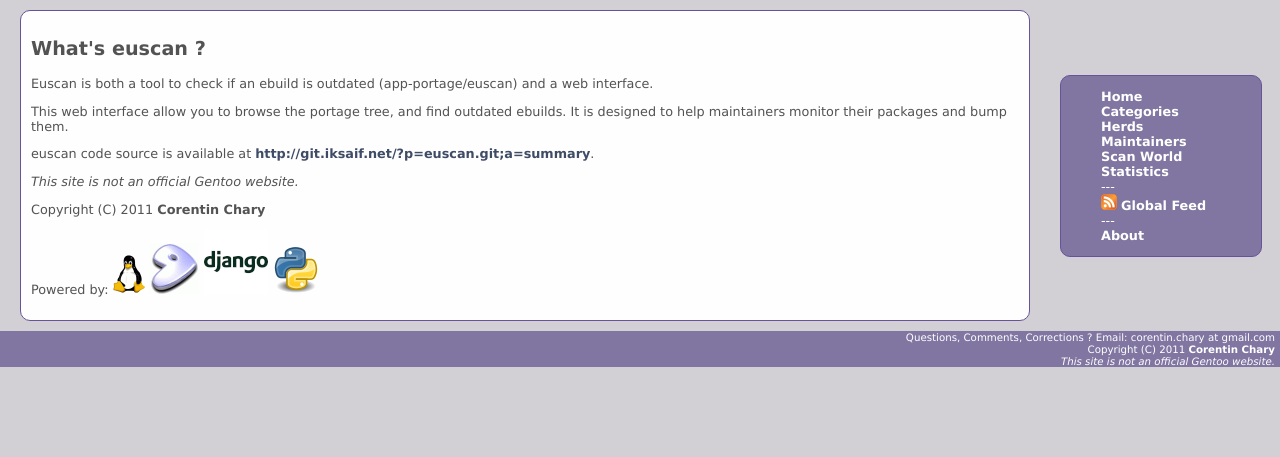
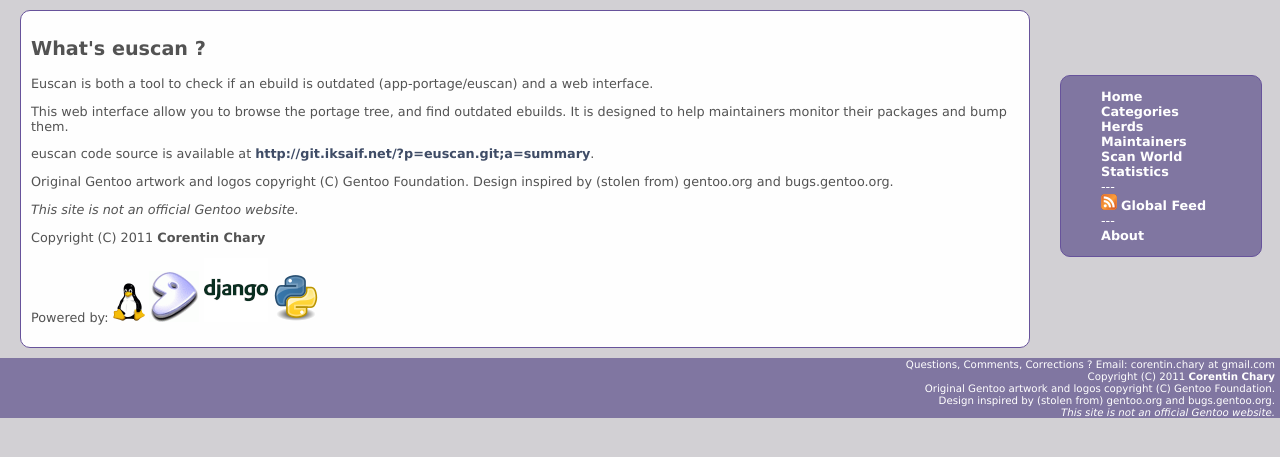
Before and after one commit to iksaif/euscan, a Django app: page /about/ in a window 1280 px wide. Shown: the part 30-487 px from the top of the page. Run offline with Django 3.2, Linux system fonts and the light colour scheme; parts of the project's set-up code (start-up, migrations or seed data) failed here and were passed over.

Commit message:
euscanwww/templates: add appropriate copyrights
Signed-off-by: Corentin Chary <corentincj@iksaif.net>

```diff
--- a/euscanwww/templates/_base.html
+++ b/euscanwww/templates/_base.html
@@ -57,6 +57,8 @@
 	Questions, Comments, Corrections ?
 	Email: corentin.chary at gmail.com<br />
 	Copyright (C) 2011 <strong>Corentin Chary</strong><br />
+	Original Gentoo artwork and logos copyright (C) Gentoo Foundation.<br />
+	Design inspired by (stolen from) gentoo.org and bugs.gentoo.org.<br />
 	<em>This site is not an official Gentoo website.</em>
       </p>
     </div>
--- a/euscanwww/templates/euscan/about.html
+++ b/euscanwww/templates/euscan/about.html
@@ -3,16 +3,20 @@
 {% block content %}
 <h2>What's euscan ?</h2>
 <p>
-Euscan is both a tool to check if an ebuild is outdated (app-portage/euscan) and a web interface.
+  Euscan is both a tool to check if an ebuild is outdated (app-portage/euscan) and a web interface.
 </p>
 <p>
-This web interface allow you to browse the portage tree, and find outdated ebuilds. It is designed to help maintainers monitor their packages and bump them.
+  This web interface allow you to browse the portage tree, and find outdated ebuilds. It is designed to help maintainers monitor their packages and bump them.
 </p>
 <p>
-euscan code source is available at <a href="http://git.iksaif.net/?p=euscan.git;a=summary">http://git.iksaif.net/?p=euscan.git;a=summary</a>.
+  euscan code source is available at <a href="http://git.iksaif.net/?p=euscan.git;a=summary">http://git.iksaif.net/?p=euscan.git;a=summary</a>.
 </p>
 <p>
-<em>This site is not an official Gentoo website.</em>
+  Original Gentoo artwork and logos copyright (C) Gentoo Foundation.
+  Design inspired by (stolen from) gentoo.org and bugs.gentoo.org.
+</p>
+<p>
+  <em>This site is not an official Gentoo website.</em>
 </p>
 
 <p>
```
